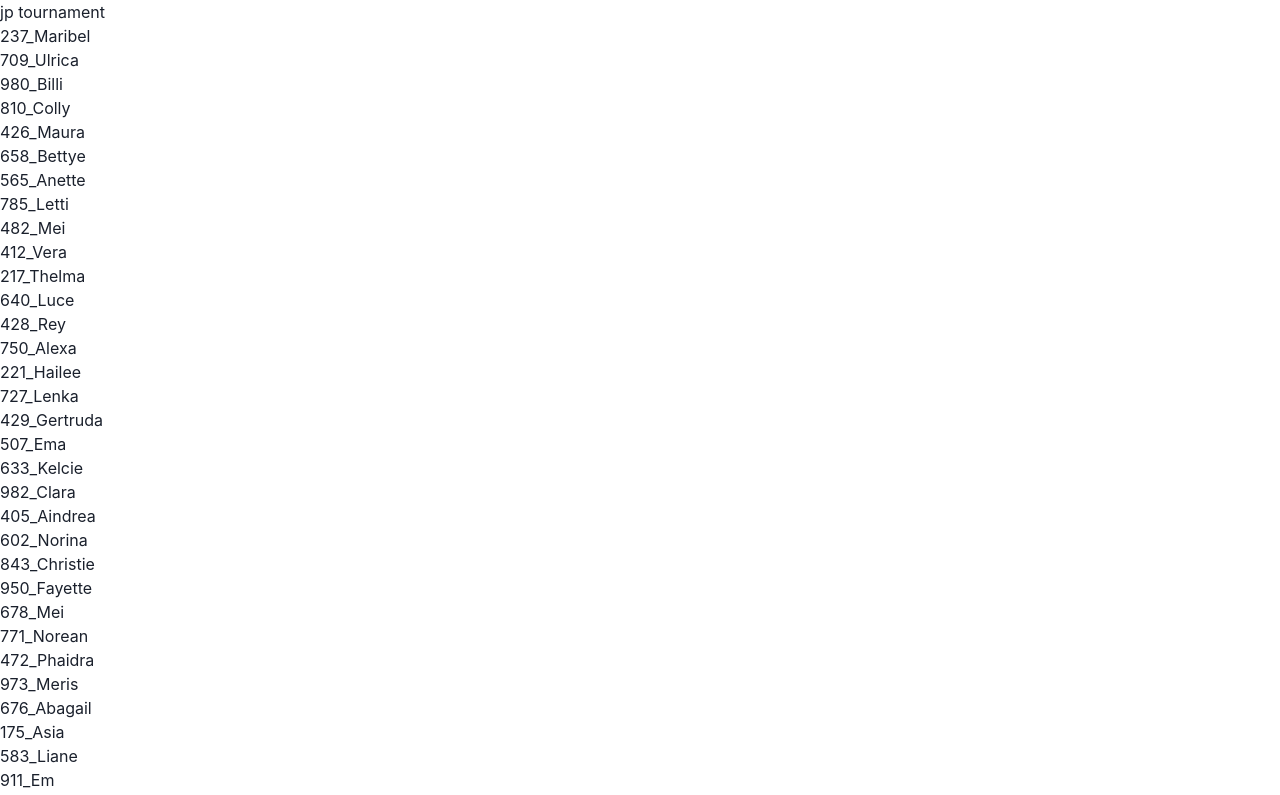
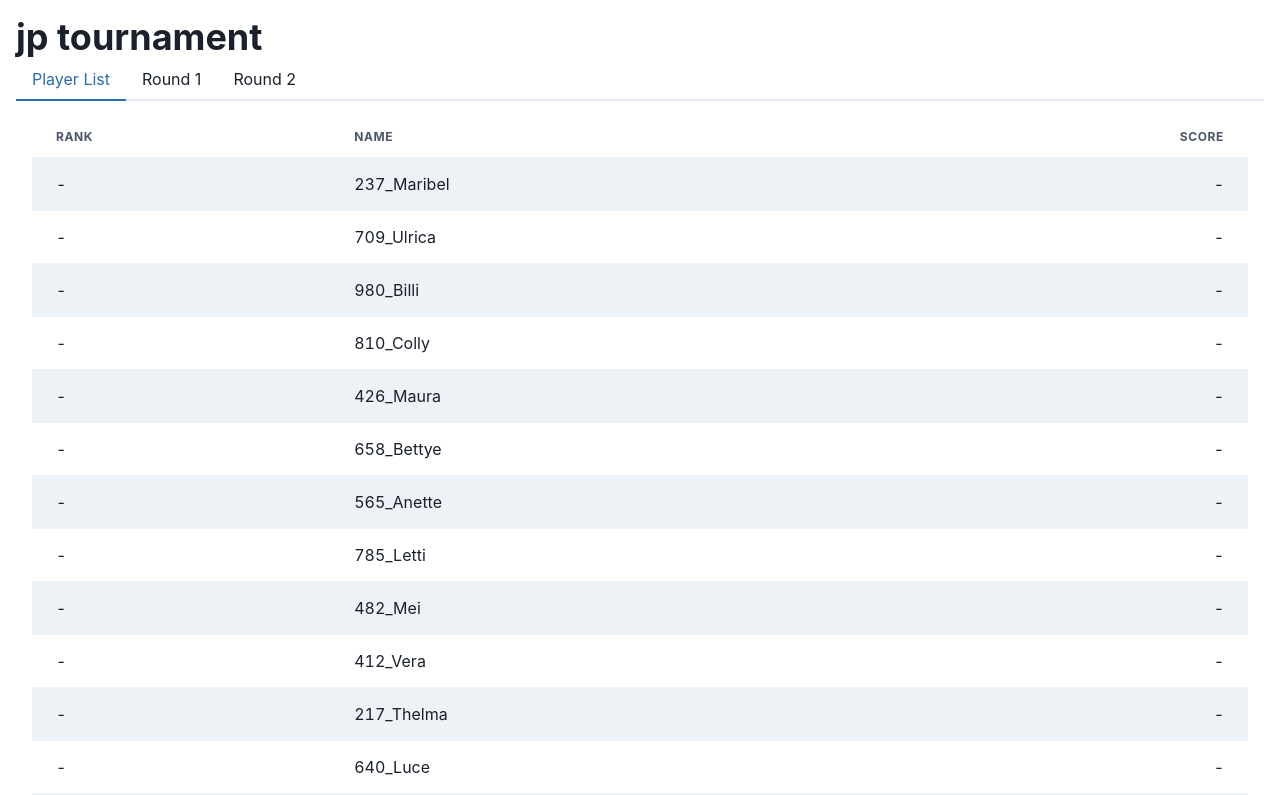
Before and after one commit to Poltergeist/jp-tournament, a React (Vite) app: page / in a window 1280 px wide. Shown: the top 795 px of the page. Built offline with nearby package versions, Linux system fonts and the light colour scheme.

Commit message:
add components for better ui

```diff
--- a/src/App.tsx
+++ b/src/App.tsx
@@ -2,14 +2,26 @@ import data from "../data/data.json";
 import PlayerList from "./PlayerList";
 import Round from "./Round";
 
+import { Heading, Box, Tabs, TabList, TabPanel, Tab, TabPanels } from '@chakra-ui/react'
+
 function App() {
   return (
     <>
-      <div>
-        <h1>jp tournament</h1>
-        <PlayerList players={data.players} />
-        {data.rounds.map((round, index) => (<Round key={index} round={round} />))}
-      </div>
+      <Box p={4}>
+        <Heading>jp tournament</Heading>
+        <Tabs>
+          <TabList>
+            <Tab>Player List</Tab>
+            {data.rounds.map((_, index) => (<Tab key={index}>Round {index + 1}</Tab>))}
+          </TabList>
+          <TabPanels>
+            <TabPanel>
+              <PlayerList players={data.players} />
+            </TabPanel>
+            {data.rounds.map((round, index) => (<TabPanel key={index}><Round round={round} /></TabPanel>))}
+          </TabPanels>
+        </Tabs>
+      </Box>
     </>
   );
 }
--- a/src/Game.tsx
+++ b/src/Game.tsx
@@ -1,15 +1,17 @@
+import { Box, Badge, UnorderedList, ListItem } from "@chakra-ui/react";
+
 function Game(props: { pod: { winner: string, players: Array<{ uuid: number, name: string }> } }) {
   return (
-    <div>
-      <h1>Winner: {props.pod.winner}</h1>
-      <ul>
+    <Box>
+      <UnorderedList>
         {props.pod.players?.map((player) => (
-          <li key={player.uuid}>
-            {player.name}
-          </li>
+          <ListItem key={player.uuid}>
+            {player.name + " "}
+            {player.name === props.pod.winner && <Badge colorScheme="green">Winner</Badge>}
+          </ListItem>
         ))}
-      </ul>
-    </div>);
+      </UnorderedList>
+    </Box>);
 }
 
 export default Game;
--- a/src/PlayerList.tsx
+++ b/src/PlayerList.tsx
@@ -1,14 +1,30 @@
+import { TableContainer, Thead, Tr, Th, Table, Tbody, Td } from "@chakra-ui/react";
 
-function PlayerList(props: { players: Array<{ uuid: number, name: string }> }) {
+function PlayerList(props: { players: Array<{ uuid: number, name: string, score?: number }> }) {
+  const players = props.players[0].score ? props.players.sort((a, b) => b.score - a.score) : props.players;
   return (
     <>
-      <ul>
-        {props.players?.map((player) => (
-          <li key={player.uuid}>
-            {player.name}
-          </li>
-        ))}
-      </ul>
+      <TableContainer>
+        <Table variant="striped" >
+          <Thead>
+            <Tr>
+              <Th>Rank</Th>
+              <Th>Name</Th>
+              <Th isNumeric>Score</Th>
+            </Tr>
+          </Thead>
+          <Tbody>
+
+            {players?.map((player, index) => (
+              <Tr key={player.uuid}>
+                <Td>{player.score ? index + 1 : "-"}</Td>
+                <Td>{player.name}</Td>
+                <Td isNumeric>{player.score || "-"}</Td>
+              </Tr>
+            ))}
+          </Tbody>
+        </Table>
+      </TableContainer>
     </>
   );
 }
--- a/src/Round.tsx
+++ b/src/Round.tsx
@@ -1,15 +1,13 @@
+import { SimpleGrid } from '@chakra-ui/react';
 import Game from './Game';
 
 function Round(props: { round: { games: Array<{ winner: string, players: Array<{ uuid: number, name: string }> }> } }) {
   return (
-    <div>
-      <h1>Round</h1>
-      <ul>
-        {props.round.games.map((game, index) => (
-          <Game key={index} pod={game} />
-        ))}
-      </ul>
-    </div>
+    <SimpleGrid columns={[1, 2, 3, 4, 5, 6]} spacing={10}>
+      {props.round.games.map((game, index) => (
+        <Game key={index} pod={game} />
+      ))}
+    </SimpleGrid>
   );
 }
 
```
